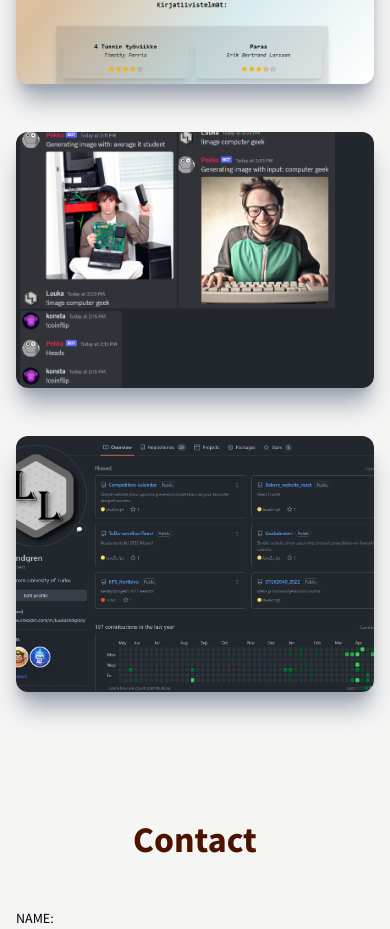
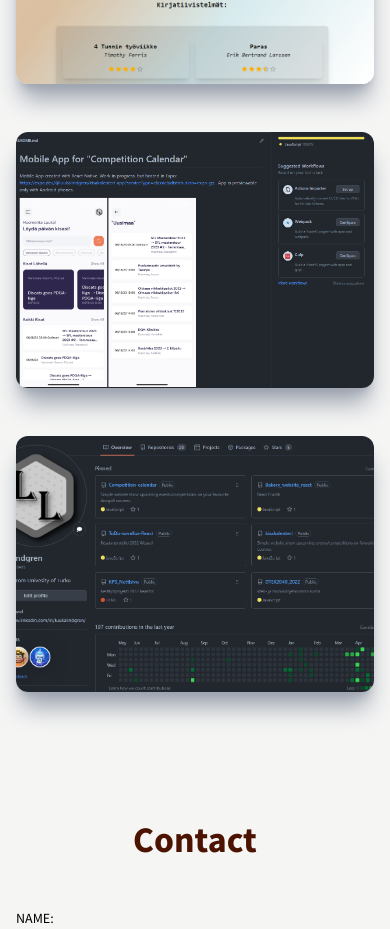
Before and after one commit to Luukalindgren/Portfolio, a React (Vite) app in the folder client/: page / in a window 390 px wide. Shown: the part 3256-4185 px from the top of the page. Built offline with nearby package versions, Linux system fonts and the light colour scheme.

Commit message:
Added "mobile app" project

```diff
--- a/client/src/components/Projects.jsx
+++ b/client/src/components/Projects.jsx
@@ -1,10 +1,9 @@
 import React from "react";
 import ProjectItem from "./ProjectItem";
-import discord_bottiImg from "../assets/discord_botti.png";
+import kisakalenteriappImg from "../assets/kisakalenteri-app-github.png";
 import githubImg from "../assets/github.png";
 import kisakalenteriImg from "../assets/kisakalenteri.png";
-import LLImg from "../assets/LL.png";
-import BlogImg from "../assets/Blogi.png"
+import BlogImg from "../assets/Blogi.png";
 
 const Projects = () => {
   return (
@@ -24,10 +23,10 @@ const Projects = () => {
           link="https://github.com/Luukalindgren/blog-nextjs"
         />
         <ProjectItem
-          img={discord_bottiImg}
-          title="Discord bot"
-          desc="Python project"
-          link="https://github.com/Luukalindgren/labrakurssi_tyo2"
+          img={kisakalenteriappImg}
+          title="Mobile app"
+          desc="React Native project"
+          link="https://github.com/Luukalindgren/kisakalenteri-app"
         />
         <ProjectItem
           img={githubImg}
```
Also changed, not shown: client/src/assets/kisakalenteri-app-github.png (added). Lines whose indentation alone changed are shown as unchanged.
